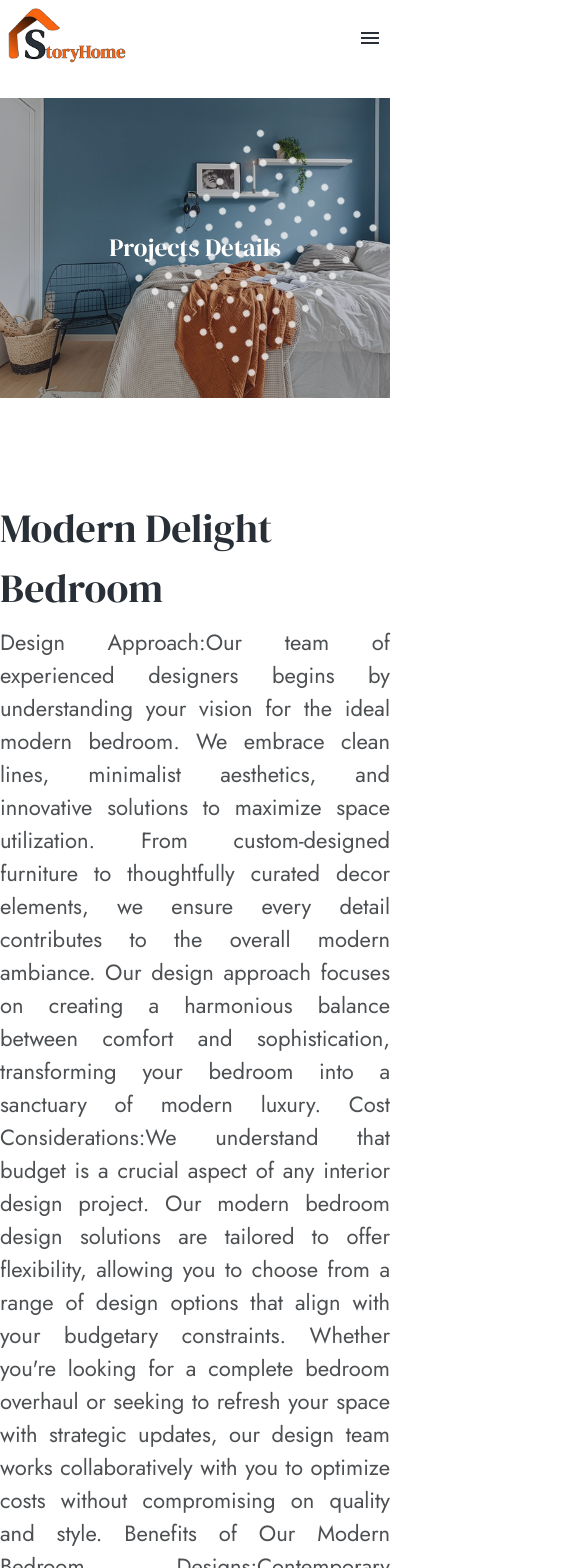
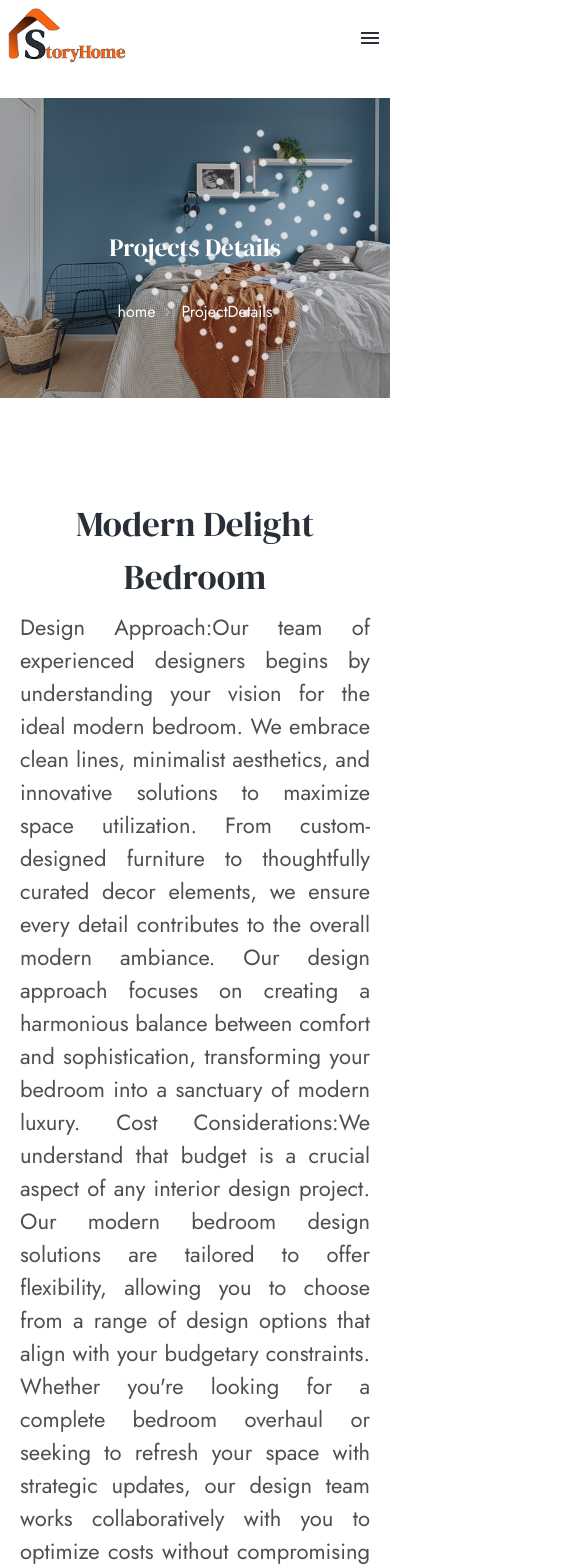
Before and after one commit to Electra51/story-home, a React (Vite) app: page /projects/1 in a window 390 px wide. Shown: the top 1568 px of the page, 585 px wide, since content can reach past the window. Built offline with nearby package versions, Linux system fonts and the light colour scheme.

Commit message:
project details responsive

```diff
--- a/src/pages/ProjectDetailsPage/ProjectDetails.jsx
+++ b/src/pages/ProjectDetailsPage/ProjectDetails.jsx
@@ -7,11 +7,7 @@ import { MdSearch } from "react-icons/md";
 const ProjectDetails = () => {
   const { id } = useParams();
   const [idData, setIdData] = useState([]);
-  // useEffect(() => {
-  //   projectData?.map((e) => {
-  //     setIdData(e.id === id);
-  //   });
-  // }, []);
+
   useEffect(() => {
     setIdData(projectData?.filter((e) => e.id == id));
   }, [projectData]);
@@ -20,22 +16,29 @@ const ProjectDetails = () => {
 
   return (
     <div>
-      <CommonBanner title={"Projects Details"} bannerImage={detailsBanner} />
-      <div className="mt-[100px] mx-auto max-w-[1200px]">
+      <CommonBanner
+        title={"Projects Details"}
+        bannerImage={detailsBanner}
+        bread1={"home"}
+        bread2={"ProjectDetails"}
+      />
+      <div className="mt-[100px] mx-auto max-w-[350px] lg:max-w-[1200px]">
         <div className="grid grid-cols-1 gap-10">
           <div>
-            <h1 className="text-[40px]">{idData[0]?.title}</h1>
+            <h1 className="text-[35px] text-center lg:text-start lg:text-[40px]">
+              {idData[0]?.title}
+            </h1>
             <p className="mt-2 text-justify text-[#4D5053] text-[22px]">
               {idData[0]?.passage}
             </p>
           </div>
-          <div className="w-[1200px] h-[541px] relative">
+          <div className="w-[350px] lg:w-[1200px] h-[341px] lg:h-[561px] relative">
             <img
               src={idData[0]?.img}
               alt=""
               className="h-full w-full object-fill rounded-[100px]"
             />
-            <div className="h-[50px] w-[50px] lg:h-[70px] lg:w-[70px] rounded-full flex justify-center items-center bg-white hover:bg-[#C16828] text-[#C16828] hover:text-white text-xl lg:mx-0 drop-shadow-xl overflow-hidden transform hover:scale-x-110 hover:scale-y-105 transition duration-300 ease-out absolute top-52 left-[50%]">
+            <div className="h-[50px] w-[50px] lg:h-[70px] lg:w-[70px] rounded-full flex justify-center items-center bg-white hover:bg-[#C16828] text-[#C16828] hover:text-white text-xl lg:mx-0 drop-shadow-xl overflow-hidden transform hover:scale-x-110 hover:scale-y-105 transition duration-300 ease-out absolute top-32 lg:top-52 left-[50%]">
               <MdSearch className="h-[32px] w-[32px] " />
             </div>
           </div>
@@ -57,7 +60,7 @@ const ProjectDetails = () => {
               <h1 className="text-[22px]"> Price: </h1>
               <p className="ml-2 text-[22px]">${idData[0]?.price}</p>
             </div>
-            <div className="flex justify-start">
+            <div className="flex justify-start flex-wrap">
               <h1 className="text-[22px]"> Tags : </h1>
               {idData[0]?.tags?.map((i) => {
                 return (
```
